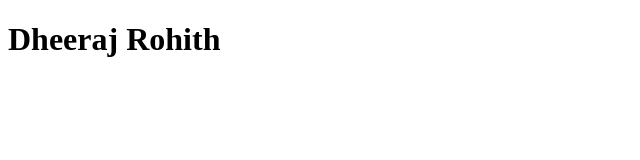
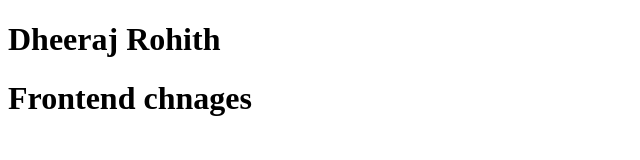
Before and after one commit to DHEERAJ-ROHITH/samplerepo, a plain HTML site: page index.html in a window 1280 px wide. Shown: the whole page, without its empty margins (0-640 px from the left). Drawn offline with Linux system fonts and the light colour scheme.

Commit message:
feat : added some frontend

```diff
--- a/index.html
+++ b/index.html
@@ -7,5 +7,6 @@
     </head>
     <body>
         <h1>Dheeraj Rohith</h1>
+        <h1>Frontend chnages</h1>
         </body>
 </html>
```
